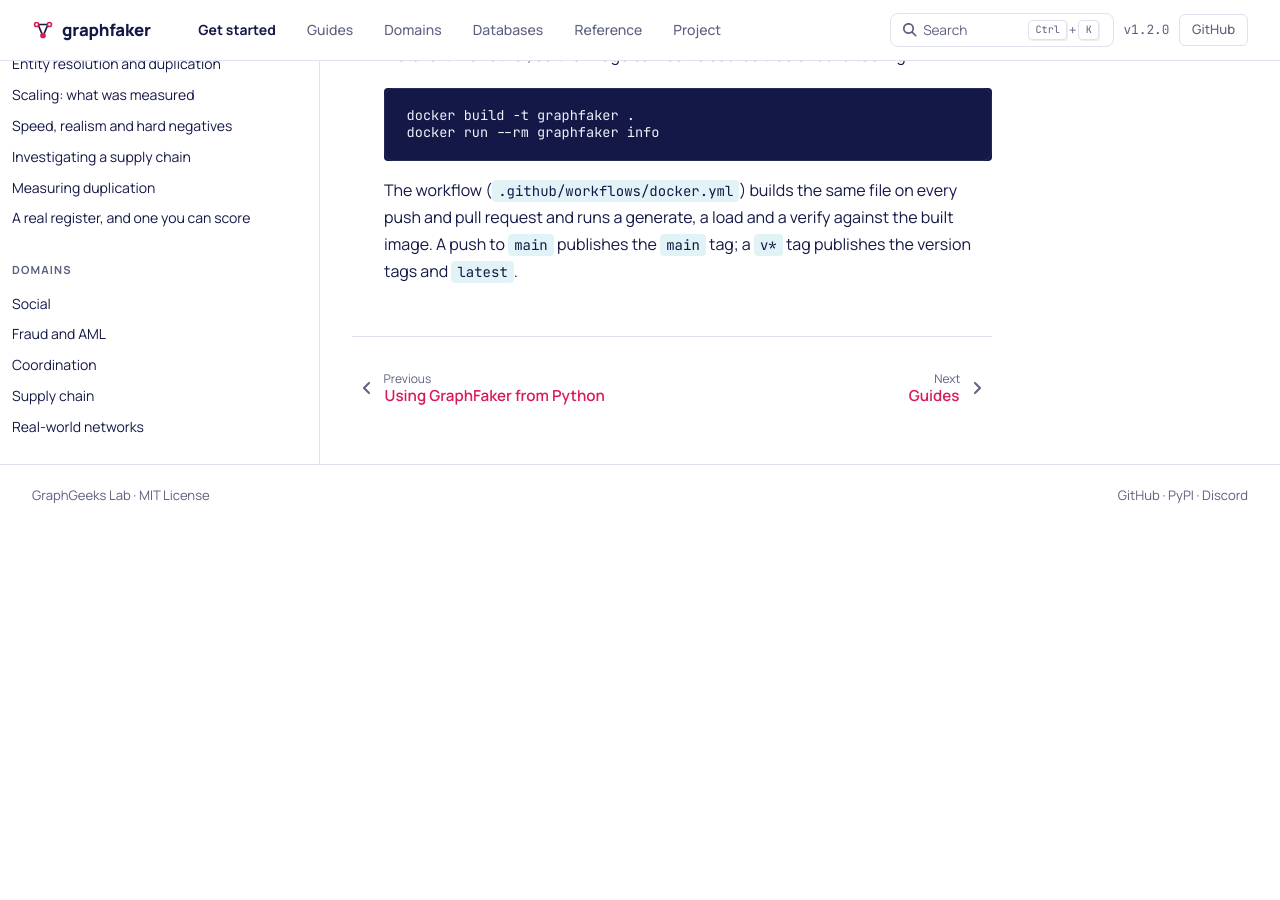
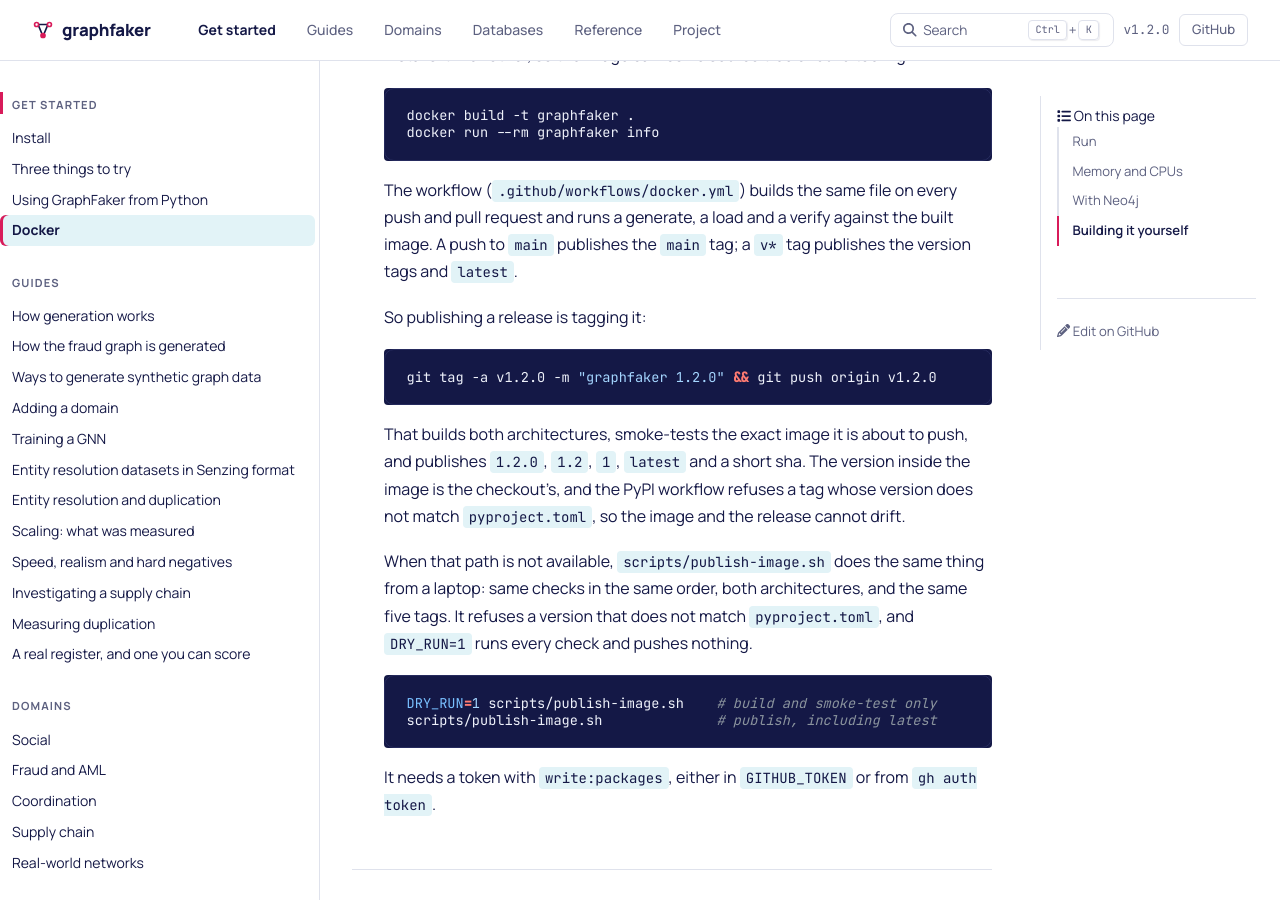
Before and after one commit to graphgeeks-lab/graphfaker, a Sphinx documentation site: the page built from docs/get-started/docker.md, in a window 1280 px wide and 900 px high, scrolled down 2902 px. Built offline with Sphinx 7.4.7 and the PyData theme 0.15.4, drawn with Linux system fonts in a browser that asks for light colours; pages that are not in the unit, such as notebooks, are missing from menus; before the commit the page ends 3429 px from its top, so only the background shows below that; some of the changed text lies outside the part shown.

Commit message:
chore: lock the 1.2.0 version

````diff
--- a/docs/get-started/docker.md
+++ b/docs/get-started/docker.md
@@ -7,7 +7,7 @@
 docker run --rm ghcr.io/graphgeeks-lab/graphfaker:main info
 ```
 
-Tags: `main` is the current development build, pushed after every change to `main` once it has passed the smoke test. Releases publish `1.0.0`, `1.0`, `1` and `latest`; pin one of those to reproduce a dataset, since `main` moves. Until the first release with an image is tagged, `latest` does not exist and `docker pull` of it says `manifest unknown`. `info` prints the version inside the image and which extras it carries.
+Tags: `latest` is the newest release and is what you get without a tag. A release also publishes its exact version and the prefixes of it, so 1.2.0 publishes `1.2.0`, `1.2`, `1` and `latest`; pin the exact version to reproduce a dataset. `main` is the development build, pushed after every change to `main` once it has passed the smoke test, and it moves. Every tag is built for `linux/amd64` and `linux/arm64`. `info` prints the version inside the image and which extras it carries.
 
 ## Run
 
@@ -100,3 +100,20 @@
 ```
 
 The workflow (`.github/workflows/docker.yml`) builds the same file on every push and pull request and runs a generate, a load and a verify against the built image. A push to `main` publishes the `main` tag; a `v*` tag publishes the version tags and `latest`.
+
+So publishing a release is tagging it:
+
+```bash
+git tag -a v1.2.0 -m "graphfaker 1.2.0" && git push origin v1.2.0
+```
+
+That builds both architectures, smoke-tests the exact image it is about to push, and publishes `1.2.0`, `1.2`, `1`, `latest` and a short sha. The version inside the image is the checkout's, and the PyPI workflow refuses a tag whose version does not match `pyproject.toml`, so the image and the release cannot drift.
+
+When that path is not available, `scripts/publish-image.sh` does the same thing from a laptop: same checks in the same order, both architectures, and the same five tags. It refuses a version that does not match `pyproject.toml`, and `DRY_RUN=1` runs every check and pushes nothing.
+
+```bash
+DRY_RUN=1 scripts/publish-image.sh    # build and smoke-test only
+scripts/publish-image.sh              # publish, including latest
+```
+
+It needs a token with `write:packages`, either in `GITHUB_TOKEN` or from `gh auth token`.
````
Also changed, not shown: README.md (+1 -1 lines), 4 other files.
